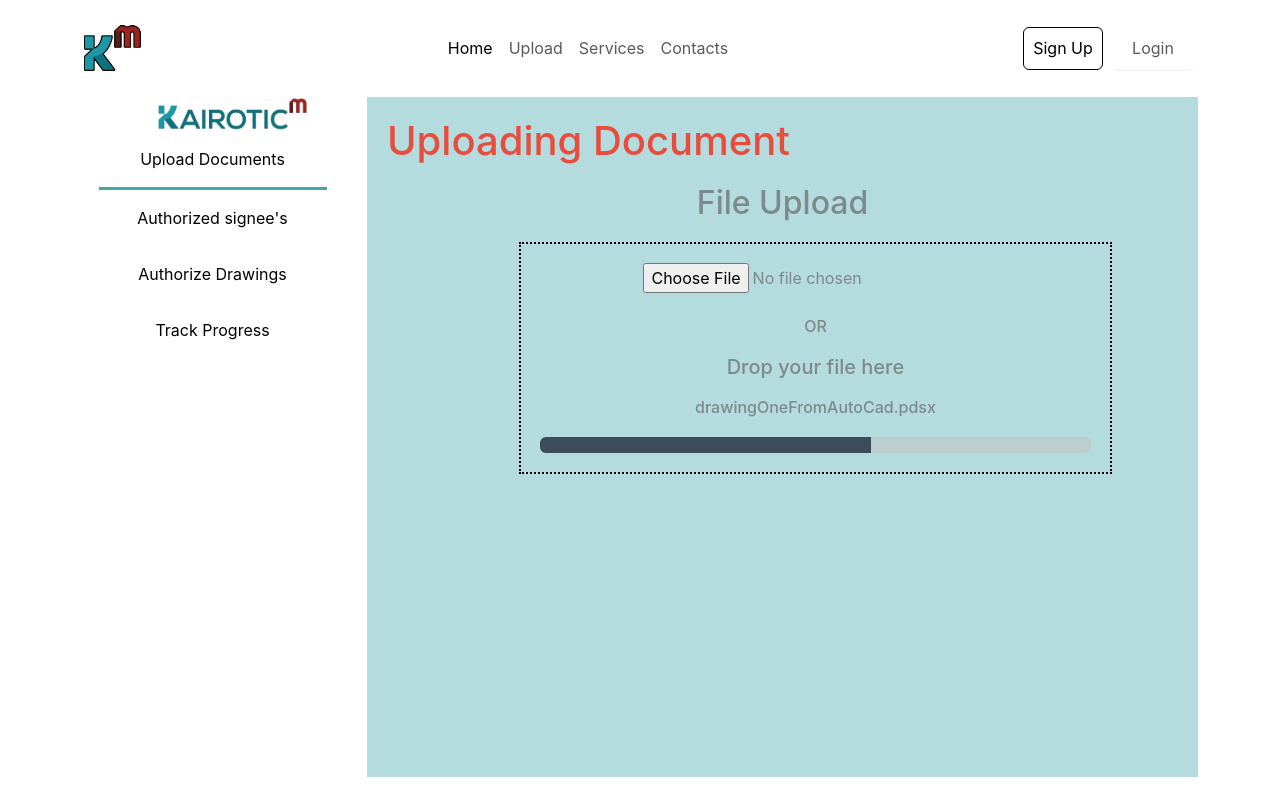
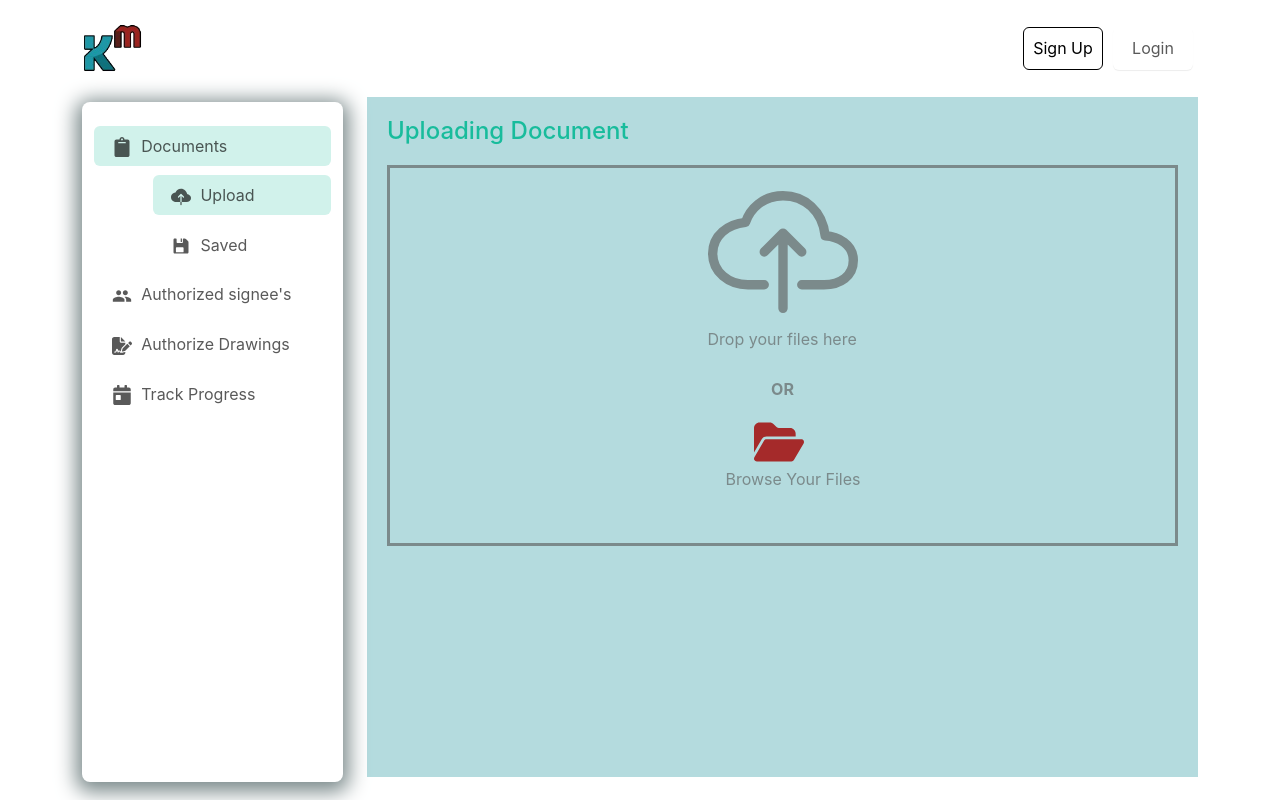
Before and after one commit to WhoShotYa08/kairoticM, a React (Create React App) app in the folder frontend/: page / in a window 1280 px wide. Built offline with nearby package versions, Linux system fonts and the light colour scheme.

Commit message:
side edits

```diff
--- a/frontend/package.json
+++ b/frontend/package.json
@@ -6,9 +6,12 @@
     "@testing-library/jest-dom": "^5.17.0",
     "@testing-library/react": "^13.4.0",
     "@testing-library/user-event": "^13.5.0",
+    "jquery": "^3.7.1",
     "react": "^18.3.1",
     "react-bootstrap": "^2.10.2",
+    "react-dnd": "^16.0.1",
     "react-dom": "^18.3.1",
+    "react-dropzone": "^14.2.3",
     "react-icons": "^5.2.1",
     "react-router-bootstrap": "^0.26.2",
     "react-router-dom": "^6.23.1",
--- /dev/null
+++ b/frontend/src/assets/fileUpload.css
@@ -0,0 +1,5 @@
+@media only screen and (min-width : 992px) {
+    #fileUpload{
+        margin-left: 20%;
+    }
+}
--- /dev/null
+++ b/frontend/src/assets/sideBar.css
@@ -0,0 +1,10 @@
+.top-nav .navbar-collapse {
+    display: flex !important;
+    flex-direction: row !important;
+  }
+
+  @media (max-width: 991.98px) {
+    .top-nav .navbar-collapse {
+      flex-direction: column !important;
+    }
+  }
--- /dev/null
+++ b/frontend/src/components/dragAndDrop.js
@@ -0,0 +1,37 @@
+import React, { useCallback, useState } from "react";
+import { useDropzone } from "react-dropzone";
+import { IoCloudUploadOutline } from "react-icons/io5";
+
+function MyDropzone() {
+  const [file, setFile] = useState();
+  const onDrop = useCallback((acceptedFiles) => {
+    acceptedFiles.forEach((file) => {
+      const reader = new FileReader();
+
+      reader.onabort = () => console.log("file reading was aborted");
+      reader.onerror = () => console.log("file reading has failed");
+      reader.onload = () => {
+        // Do whatever you want with the file contents
+        const binaryStr = reader.result;
+        console.log(binaryStr);
+      };
+      reader.readAsArrayBuffer(file);
+    });
+  }, []);
+  const { getRootProps, getInputProps } = useDropzone({ onDrop });
+
+  const handleUpload = (event) => {
+    setFile(event.target.files[0]);
+    console.log(event.target.files[0]);
+  };
+
+  return (
+    <div {...getRootProps()}>
+      <input {...getInputProps()} onChange={handleUpload} name="file"/>
+      <IoCloudUploadOutline size={150} color="" />
+      <p>Drop your files here</p>
+    </div>
+  );
+}
+
+export default MyDropzone;
--- a/frontend/src/components/header.js
+++ b/frontend/src/components/header.js
@@ -1,6 +1,5 @@
 import { Navbar, Nav, Container } from "react-bootstrap";
 import { LinkContainer } from "react-router-bootstrap";
-
 
 export default function Header() {
   return (
@@ -9,43 +8,21 @@ export default function Header() {
         <Container>
           <LinkContainer to="/">
             <Navbar.Brand>
-              <img src="/images/logo.png" alt="KairoticM's Logo" className="nav-logo"/>
+              <img
+                src="/images/logo.png"
+                alt="KairoticM's Logo"
+                className="nav-logo"
+              />
             </Navbar.Brand>
           </LinkContainer>
 
           <Navbar.Toggle aria-controls="basic-navbar-nav" />
           <Navbar.Collapse id="basic-navbar-nav">
-            <Nav className="mx-auto">
-              <LinkContainer to="/">
-                <Nav.Link>
-                  <span>Home</span>
-                </Nav.Link>
-              </LinkContainer>
-
-              <LinkContainer to="/Upload">
-                <Nav.Link>
-                  <span>Upload</span>
-                </Nav.Link>
-              </LinkContainer>
-
-              <LinkContainer to="/service">
-                <Nav.Link>
-                  <span>Services</span>
-                </Nav.Link>
-              </LinkContainer>
-
-              <LinkContainer to="/contacts">
-                <Nav.Link>
-                  <span>Contacts</span>
-                </Nav.Link>
-              </LinkContainer>
-            </Nav>
+            <Nav className="mx-auto"></Nav>
 
             <Nav>
               <LinkContainer to="/">
-                <Nav.Link className="btn btn-width">
-                  Sign Up
-                </Nav.Link>
+                <Nav.Link className="btn btn-width">Sign Up</Nav.Link>
               </LinkContainer>
 
               <LinkContainer to="/signUp">
--- a/frontend/src/components/sidePanel.js
+++ b/frontend/src/components/sidePanel.js
@@ -1,78 +1,108 @@
-import React from "react";
-import { Col, Row } from "react-bootstrap";
-import { IoGridOutline } from "react-icons/io5";
+import React, { useState } from "react";
+import { Navbar, Nav, Container } from "react-bootstrap";
+import { FaClipboard } from "react-icons/fa";
+import { MdPeople } from "react-icons/md";
+import { FaCalendarDay } from "react-icons/fa";
+import { FaFileSignature } from "react-icons/fa6";
+import { IoCloudUpload } from "react-icons/io5";
+import { IoIosSave } from "react-icons/io";
+import "../assets/sideBar.css";
 
-export default function SidePanel({ displayScreen, changeTo }) {
+export default function TopNav({ displayScreen, changeTo }) {
+  const [expanded, setExpanded] = useState(false);
+
+  const handleToggle = () => {
+    setExpanded(!expanded);
+  };
+
   return (
-    <Col className="mx-auto sideBar">
-      <Row md={12}>
-        <Col md={3}>
-          {/* <button className="button" onClick={() => {}}>
-            <IoGridOutline />
-          </button> */}
-        </Col>
-
-        <Col>
-          <img src="/images/kairotic_spelling.png" className="panel-img" />
-        </Col>
-      </Row>
-
-      <Row>
-        <button
-          className="button"
-          style={{
-            borderBottom:
-              displayScreen === "upload" ? "3px solid rgb(68,166,173)" : "none",
-          }}
-          onClick={() => {
-            changeTo("upload");
-          }}
+    <Navbar
+      expand="lg"
+      expanded={expanded}
+      className="w-100 top-nav h-100 bg-white align-items-start my-1 rounded-3 py-3"
+      style={{ boxShadow: "0px 4px 20px 6px" }}
     >
-          Upload Documents
-        </button>
-      </Row>
-      <Row>
-        <button
-          className="button"
-          style={{
-            borderBottom:
-              displayScreen === "signee" ? "3px solid rgb(68,166,173)" : "none",
-          }}
-          onClick={() => {
-            changeTo("signee");
-          }}
+      <Container fluid>
+        {/* <Navbar.Brand href="#">Brand</Navbar.Brand> */}
+        <Navbar.Toggle
+          aria-controls="basic-navbar-nav"
+          onClick={handleToggle}
+        />
+        <Navbar.Collapse id="basic-navbar-nav">
+          <Nav className="me-auto w-100 justify-content-around flex-lg-column">
+            <Nav.Link
+              className={
+                displayScreen === "upload" || displayScreen === "saved"
+                  ? "rounded bg-success-subtle my-1"
+                  : "my-1"
+              }
+              onClick={() => changeTo("upload")}
             >
+              <FaClipboard size={20} className="mx-2" />
+              Documents
+            </Nav.Link>
+            {(displayScreen === "upload" || displayScreen === "saved") && (
+              <>
+                <Nav.Link
+                  className={
+                    displayScreen === "upload"
+                      ? "rounded bg-success-subtle my-1 w-75 align-self-end"
+                      : "rounded my-1 w-75 align-self-end"
+                  }
+                  onClick={() => changeTo("upload")}
+                >
+                  <IoCloudUpload size={20} className="mx-2" />
+                  Upload
+                </Nav.Link>
+                <Nav.Link
+                  className={
+                    displayScreen === "saved"
+                      ? "rounded bg-success-subtle my-1 w-75 align-self-end"
+                      : "rounded my-1 w-75 align-self-end"
+                  }
+                  onClick={() => changeTo("saved")}
+                >
+                  <IoIosSave size={20} className="mx-2"/>
+                  Saved
+                </Nav.Link>
+              </>
+            )}
+            <Nav.Link
+              className={
+                displayScreen === "signee"
+                  ? "rounded bg-success-subtle my-1"
+                  : "my-1"
+              }
+              onClick={() => changeTo("signee")}
+            >
+              <MdPeople size={20} className="mx-2" />
               Authorized signee's
-        </button>
-      </Row>
-      <Row>
-        <button
-          className="button"
-          style={{
-            borderBottom:
+            </Nav.Link>
+            <Nav.Link
+              className={
                 displayScreen === "drawing"
-                ? "3px solid rgb(68,166,173)"
-                : "none",
-          }}
+                  ? "rounded bg-success-subtle my-1"
+                  : "my-1"
+              }
               onClick={() => changeTo("drawing")}
             >
+              <FaFileSignature size={20} className="mx-2" />
               Authorize Drawings
-        </button>
-      </Row>
-      <Row>
-        <button
-          className="button"
-          style={{
-            borderBottom:
+            </Nav.Link>
+            <Nav.Link
+              className={
                 displayScreen === "progress"
-                ? "3px solid rgb(68,166,173)"
-                : "none",
-          }}
+                  ? "rounded bg-success-subtle my-1"
+                  : "my-1"
+              }
               onClick={() => changeTo("progress")}
             >
+              <FaCalendarDay size={20} className="mx-2" />
               Track Progress
-        </button>
-      </Row>
-    </Col>
+            </Nav.Link>
+          </Nav>
+        </Navbar.Collapse>
+      </Container>
+    </Navbar>
   );
 }
--- a/frontend/src/screens/FileUpload.js
+++ b/frontend/src/screens/FileUpload.js
@@ -1,41 +1,89 @@
 import React, { useState } from "react";
-import { Container, ProgressBar } from "react-bootstrap";
-import { WiCloudDown } from "react-icons/wi";
-import DraggableIcon from "../components/draggable";
+import { FaFolderOpen } from "react-icons/fa6";
+import "../assets/fileUpload.css";
+import MyDropzone from "../components/dragAndDrop";
 
 export default function FileUploadScreen() {
   const [iconUrl, setIconUrl] = useState(null);
+  const [file, setFile] = useState({});
 
-  const handleFileUpload = (e) => {
-    const file = e.target.files[0];
-    const reader = new FileReader();
+  // const handleFileUpload = (e) => {
+  //   const file = e.target.files[0];
+  //   const reader = new FileReader();
 
-    reader.onload = () => {
-      setIconUrl(reader.result);
-    };
+  //   reader.onload = () => {
+  //     setIconUrl(reader.result);
+  //   };
 
-    reader.readAsDataURL(file);
+  //   reader.readAsDataURL(file);
+  // };
+
+  const handleUpload = (event) => {
+    setFile(event.target.files[0]);
+    file.data = event.target.files[0];
+    console.log(file);
+  };
+
+  const handleSubmit = () => {
+    const formData = new FormData();
+    formData.append('file', file)
+    fetch(
+      // file desitnation path
+      'localhost:3000',
+      {
+        method: 'POST',
+        body: formData
+      }
+    ).then((response) => response.json()
+    .then(
+      (result) => {
+        console.log('success', result);
+      }
+    ))
+    .catch(error => {
+      console.error("Error", error);
+    })
   };
 
   return (
-    <div className="containerOne" >
-      <h1 className="text-danger">Uploading Document</h1>
-      <div>
-        <h2 className="text-dark text-center">File Upload</h2>
-        <div className="containerTwo w-75 p-3 h-60 d-inline-block col-md-8 offset-md-2 text-center">
-          <div>
-            <input type="file" onChange={handleFileUpload} />
-            {iconUrl && <DraggableIcon icon={<WiCloudDown size={400} />} />}
+    <div className="containerOne">
+      <h4 className="text-success">Uploading Document</h4>
+      <form>
+        <div
+          className="w-100 container border border-3 border-dark-subtle d-flex flex-column align-items-center"
+          style={{ borderStyle: "dashed" }}
+        >
+          {/* Drag and drop */}
+          <div className="my-2">
+            <MyDropzone />
           </div>
-          <br />
-          <h6 className="text-dark">OR</h6>
-          <h5 className="text-dark">Drop your file here</h5>
-          <div>
-            <h6>drawingOneFromAutoCad.pdsx</h6>
-            <ProgressBar now={60} />
+          <p className="fw-bold">OR</p>
+          {/* File upload */}
+          <div className="w-25">
+            <div>
+              <label
+                htmlFor="file-upload"
+                className="cursor-pointer"
+                id="fileUpload"
+              >
+                <FaFolderOpen size={50} color="brown" className="mx-4" />
+                <p className="block text-gray-400 font-normal">
+                  {
+                    !file.data ? "Browse Your Files" : file.data.name.toString()
+                  }
+                </p>
+              </label>
+            </div>
+            <input
+              id="file-upload"
+              type="file"
+              className="h-full w-full opacity-0 border"
+              name="file"
+              onChange={handleUpload}
+            />
           </div>
         </div>
-      </div>
+      </form>
     </div>
   );
 }
--- a/frontend/src/screens/HomeScreen.js
+++ b/frontend/src/screens/HomeScreen.js
@@ -5,6 +5,7 @@ import FileUploadScreen from "./FileUpload";
 import AuthorizeDrawingScreen from "./AuthorizeDrawings";
 import AuthorizeSigneesScreen from "./AuthorizeSignees";
 import ProgressTracking from "./ProgressTracking";
+import SavedDocumentsScreen from "./SavedDocuments";
 
 export default function HomeScreen() {
   const mainContainter = {
@@ -21,10 +22,13 @@ export default function HomeScreen() {
             <SidePanel displayScreen={screen} changeTo={changeScreen} />
           </Col>
 
-          <Col>
+          <Col className="" style={{overflow: 'auto'}}>
             {screen === "upload" ? (
               <FileUploadScreen />
-            ) : screen === "signee" ? (
+            ) : screen === "saved" ? (
+              <SavedDocumentsScreen />
+            )
+            : screen === "signee" ? (
               <AuthorizeSigneesScreen />
             ) : screen === "drawing" ? (
               <AuthorizeDrawingScreen />
--- /dev/null
+++ b/frontend/src/screens/SavedDocuments.js
@@ -0,0 +1,80 @@
+import React from "react";
+import Document from "../components/document";
+import { FaCircleArrowRight } from "react-icons/fa6";
+import { FaCircleArrowLeft } from "react-icons/fa6";
+
+const docData = [
+  {
+    id: 1,
+    name: "242 Wiring",
+    category: "Housing",
+    date: "30/06/24",
+    signatures: 6,
+  },
+  {
+    id: 2,
+    name: "Blueprint A",
+    category: "Commercial",
+    date: "01/07/24",
+    signatures: 8,
+  },
+  {
+    id: 3,
+    name: "Electrical Layout",
+    category: "Industrial",
+    date: "05/07/24",
+    signatures: 12,
+  },
+  {
+    id: 4,
+    name: "Plumbing Plan",
+    category: "Residential",
+    date: "10/07/24",
+    signatures: 5,
+  },
+  {
+    id: 5,
+    name: "Fire Safety Diagram",
+    category: "Public Building",
+    date: "15/07/24",
+    signatures: 10,
+  },
+];
+
+export default function SavedDocumentsScreen() {
+  return (
+    <div className="containerOne">
+      <h4 className="text-success">Saved Documents</h4>
+      <table className="container-sm table table-striped table-hover border ">
+        <thead>
+          <tr className="bg-light">
+            <th scope="col">Document ID</th>
+            <th scope="col">Name</th>
+            <th scope="col">Category</th>
+            <th scope="col">Date Uploaded</th>
+            <th scope="col">E-Signatures</th>
+          </tr>
+        </thead>
+        <tbody>
+          {docData.map((item, key) => (
+            <Document
+              id={item.id}
+              name={item.name}
+              category={item.category}
+              date={item.date}
+              signature={item.signatures}
+            />
+          ))}
+        </tbody>
+      </table>
+      <div className="d-flex justify-content-end">
+        <button type="button" class="btn btn-light bg-transparent mx-2 ">
+          <FaCircleArrowLeft size={20} color="black"/>
+        </button>
+        <button type="button" class="btn btn-light bg-transparent">
+          <FaCircleArrowRight size={20} color="black"/>
+        </button>
+      </div>
+    </div>
+  );
+}
```
Also changed, not shown: frontend/src/components/document.js (added, +13 -0 lines), 1 other file (tests, documents, lock files or other folders). Lines whose indentation alone changed are shown as unchanged.
